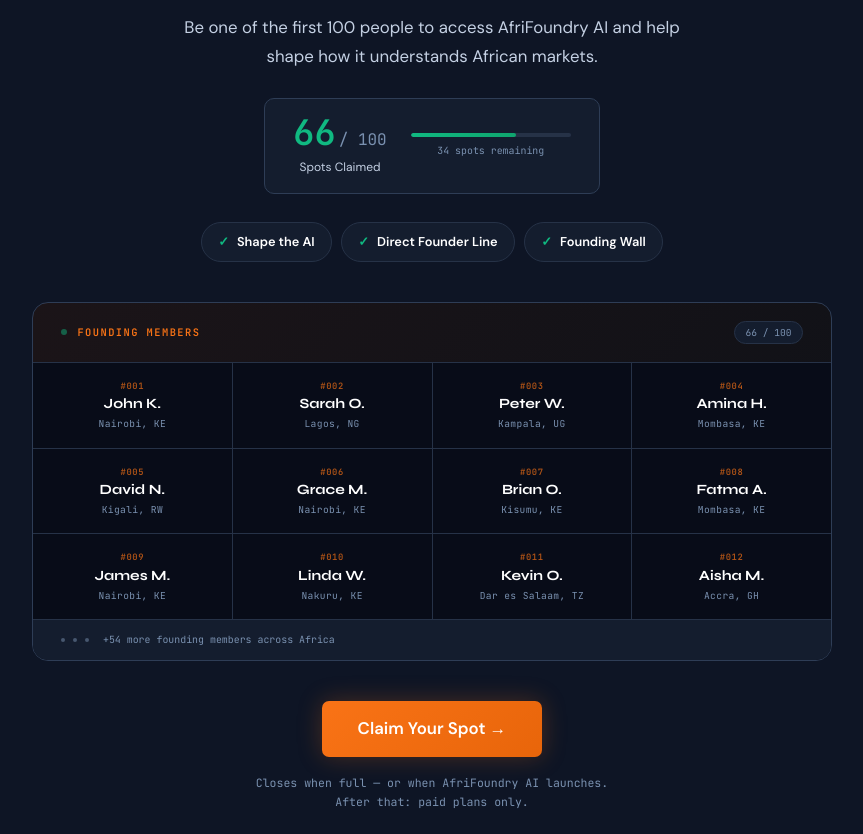
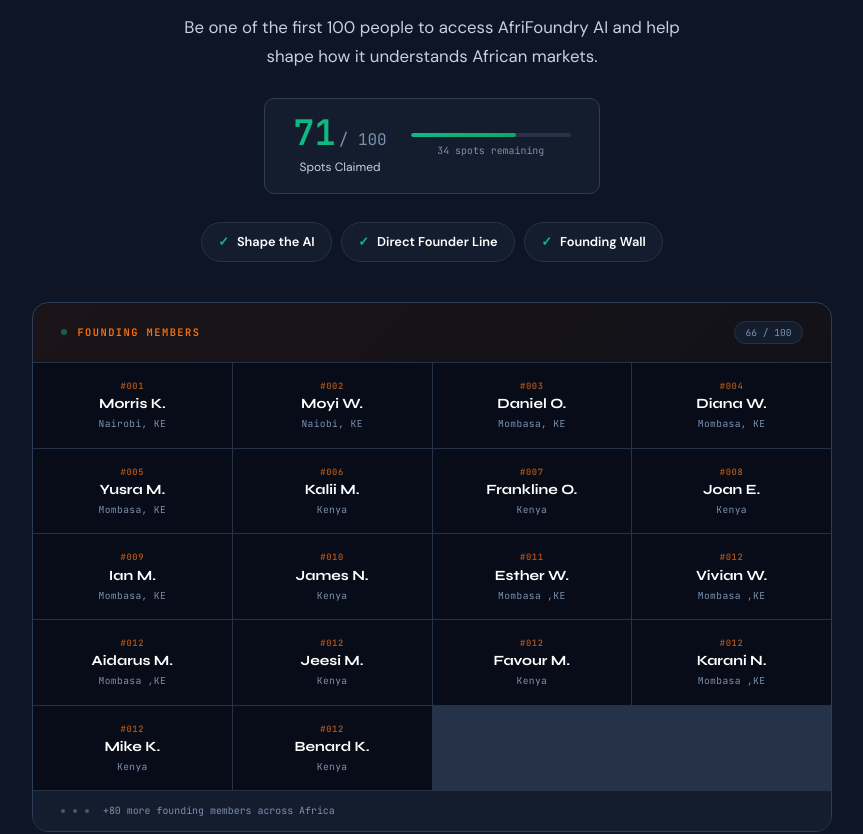
Before and after one commit to MarkGakuya/AfriFoundry-website, a plain HTML site: page index.html in a window 1280 px wide. Shown: the part 4297-5131 px from the top of the page, without its empty margins (208-1071 px from the left). Drawn offline with Linux system fonts and the light colour scheme.

Commit message:
Update founding member counts in index.html

```diff
--- a/index.html
+++ b/index.html
@@ -617,7 +617,7 @@
           <div class="ai-panel-actions">
             <a href="https://ai.afrifoundry.com" target="_blank" class="btn-orange" style="font-size:1rem;padding:0.75rem 1.75rem;">Try AfriFoundry AI →</a>
             <a href="#founding" class="btn-outline-green" style="font-size:0.9rem;padding:0.6rem 1.4rem;">Join Founding 100</a>
-            <div class="ai-spots">34 spots remaining in Founding 100</div>
+            <div class="ai-spots">29 spots remaining in Founding 100</div>
           </div>
         </div>
 
@@ -666,7 +666,7 @@
         <div class="founding-counter fade-in">
           <div>
             <div style="display:flex;align-items:baseline;gap:0.2rem;">
-              <div class="counter-number">66</div>
+              <div class="counter-number">71</div>
               <div class="counter-denom">/ 100</div>
             </div>
             <div class="counter-label">Spots Claimed</div>
@@ -702,24 +702,31 @@
             <div class="wall-count-badge">66 / 100</div>
           </div>
           <div class="wall-plaques">
-            <div class="wall-plaque"><div class="plaque-num">#001</div><div class="plaque-name">John K.</div><div class="plaque-location">Nairobi, KE</div></div>
-            <div class="wall-plaque"><div class="plaque-num">#002</div><div class="plaque-name">Sarah O.</div><div class="plaque-location">Lagos, NG</div></div>
-            <div class="wall-plaque"><div class="plaque-num">#003</div><div class="plaque-name">Peter W.</div><div class="plaque-location">Kampala, UG</div></div>
-            <div class="wall-plaque"><div class="plaque-num">#004</div><div class="plaque-name">Amina H.</div><div class="plaque-location">Mombasa, KE</div></div>
-            <div class="wall-plaque"><div class="plaque-num">#005</div><div class="plaque-name">David N.</div><div class="plaque-location">Kigali, RW</div></div>
-            <div class="wall-plaque"><div class="plaque-num">#006</div><div class="plaque-name">Grace M.</div><div class="plaque-location">Nairobi, KE</div></div>
-            <div class="wall-plaque"><div class="plaque-num">#007</div><div class="plaque-name">Brian O.</div><div class="plaque-location">Kisumu, KE</div></div>
-            <div class="wall-plaque"><div class="plaque-num">#008</div><div class="plaque-name">Fatma A.</div><div class="plaque-location">Mombasa, KE</div></div>
-            <div class="wall-plaque"><div class="plaque-num">#009</div><div class="plaque-name">James M.</div><div class="plaque-location">Nairobi, KE</div></div>
-            <div class="wall-plaque"><div class="plaque-num">#010</div><div class="plaque-name">Linda W.</div><div class="plaque-location">Nakuru, KE</div></div>
-            <div class="wall-plaque"><div class="plaque-num">#011</div><div class="plaque-name">Kevin O.</div><div class="plaque-location">Dar es Salaam, TZ</div></div>
-            <div class="wall-plaque"><div class="plaque-num">#012</div><div class="plaque-name">Aisha M.</div><div class="plaque-location">Accra, GH</div></div>
+            <div class="wall-plaque"><div class="plaque-num">#001</div><div class="plaque-name">Morris K.</div><div class="plaque-location">Nairobi, KE</div></div>
+            <div class="wall-plaque"><div class="plaque-num">#002</div><div class="plaque-name">Moyi W.</div><div class="plaque-location">Naiobi, KE</div></div>
+            <div class="wall-plaque"><div class="plaque-num">#003</div><div class="plaque-name">Daniel O.</div><div class="plaque-location">Mombasa, KE</div></div>
+            <div class="wall-plaque"><div class="plaque-num">#004</div><div class="plaque-name">Diana W.</div><div class="plaque-location">Mombasa, KE</div></div>
+            <div class="wall-plaque"><div class="plaque-num">#005</div><div class="plaque-name">Yusra M.</div><div class="plaque-location">Mombasa, KE</div></div>
+            <div class="wall-plaque"><div class="plaque-num">#006</div><div class="plaque-name">Kalii M.</div><div class="plaque-location">Kenya</div></div>
+            <div class="wall-plaque"><div class="plaque-num">#007</div><div class="plaque-name">Frankline O.</div><div class="plaque-location">Kenya</div></div>
+            <div class="wall-plaque"><div class="plaque-num">#008</div><div class="plaque-name">Joan E.</div><div class="plaque-location">Kenya</div></div>
+            <div class="wall-plaque"><div class="plaque-num">#009</div><div class="plaque-name">Ian M.</div><div class="plaque-location">Mombasa, KE</div></div>
+            <div class="wall-plaque"><div class="plaque-num">#010</div><div class="plaque-name">James N.</div><div class="plaque-location">Kenya</div></div>
+            <div class="wall-plaque"><div class="plaque-num">#011</div><div class="plaque-name">Esther W.</div><div class="plaque-location">Mombasa ,KE</div></div>
+            <div class="wall-plaque"><div class="plaque-num">#012</div><div class="plaque-name">Vivian W.</div><div class="plaque-location">Mombasa ,KE</div></div>
+            <div class="wall-plaque"><div class="plaque-num">#012</div><div class="plaque-name">Aidarus M.</div><div class="plaque-location">Mombasa ,KE</div></div>
+            <div class="wall-plaque"><div class="plaque-num">#012</div><div class="plaque-name">Jeesi M.</div><div class="plaque-location">Kenya</div></div>
+            <div class="wall-plaque"><div class="plaque-num">#012</div><div class="plaque-name">Favour M.</div><div class="plaque-location">Kenya</div></div>
+            <div class="wall-plaque"><div class="plaque-num">#012</div><div class="plaque-name">Karani N.</div><div class="plaque-location">Mombasa ,KE</div></div>
+            <div class="wall-plaque"><div class="plaque-num">#012</div><div class="plaque-name">Mike K.</div><div class="plaque-location">Kenya</div></div>
+            <div class="wall-plaque"><div class="plaque-num">#012</div><div class="plaque-name">Benard K.</div><div class="plaque-location">Kenya</div></div>
+
           </div>
           <div class="wall-more">
             <div class="wall-more-dot"></div>
             <div class="wall-more-dot"></div>
             <div class="wall-more-dot"></div>
-            &nbsp;+54 more founding members across Africa
+            &nbsp;+80 more founding members across Africa
           </div>
         </div>
 
```
